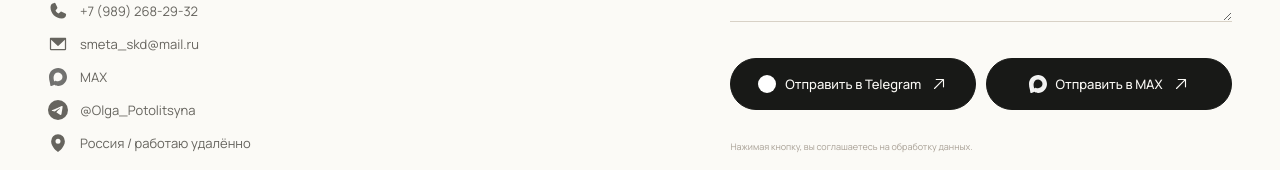
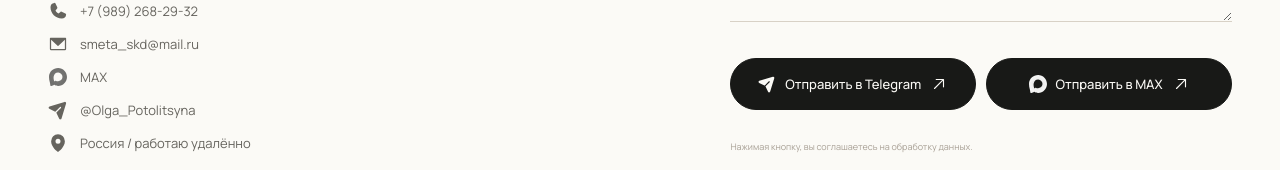
Before and after one commit to andrik268/smeta-olga, a React (Vite) app: page / in a window 1280 px wide. Shown: the part 8359-8529 px from the top of the page. Built offline with nearby package versions, Linux system fonts and the light colour scheme.

Commit message:
Use filled paper plane icon

```diff
--- a/src/App.jsx
+++ b/src/App.jsx
@@ -8,6 +8,7 @@ import {
   FileText,
   List,
   MapPin,
+  PaperPlaneTilt,
   Phone,
   ShieldCheck,
   X,
@@ -17,7 +18,6 @@ const phoneDisplay = "+7 (989) 268-29-32";
 const phoneDigits = "79892682932";
 const email = "smeta_skd@mail.ru";
 const telegramHandle = "Olga_Potolitsyna";
-const telegramIcon = "/icons/telegram-official.svg";
 const maxUrl = "https://max.ru/u/f9LHodD0cOI_G2sVZ8gKxhe-DnUjMUCJzj084chXgs36UZwrQC-z7J9T99o";
 
 const navItems = [
@@ -192,7 +192,7 @@ function App() {
               <span>MAX</span>
             </a>
             <a className="menu-social-link" href={`https://t.me/${telegramHandle}`} target="_blank" rel="noreferrer">
-              <img className="social-icon" src={telegramIcon} alt="" width="20" height="20" aria-hidden="true" />
+              <PaperPlaneTilt className="social-icon" size={20} weight="fill" aria-hidden="true" />
               <span>Telegram</span>
             </a>
           </div>
@@ -375,7 +375,7 @@ function App() {
                 <a href={`tel:+${phoneDigits}`}><Phone size={20} weight="fill" />{phoneDisplay}</a>
                 <a href={`mailto:${email}`}><EnvelopeSimple size={20} weight="fill" />{email}</a>
                 <a href={maxUrl} target="_blank" rel="noreferrer"><span className="social-icon max-social-icon" aria-hidden="true" />MAX</a>
-                <a href={`https://t.me/${telegramHandle}`} target="_blank" rel="noreferrer"><img className="social-icon" src={telegramIcon} alt="" width="20" height="20" aria-hidden="true" />@{telegramHandle}</a>
+                <a href={`https://t.me/${telegramHandle}`} target="_blank" rel="noreferrer"><PaperPlaneTilt className="social-icon" size={20} weight="fill" aria-hidden="true" />@{telegramHandle}</a>
                 <span><MapPin size={20} weight="fill" />Россия / работаю удалённо</span>
               </div>
             </div>
@@ -394,7 +394,7 @@ function App() {
               </label>
               <div className="form-actions">
                 <button className="button button--dark form-submit" type="submit" name="channel" value="telegram">
-                  <img className="button-social-icon button-telegram-icon" src={telegramIcon} alt="" width="18" height="18" aria-hidden="true" />
+                  <PaperPlaneTilt className="button-social-icon" size={18} weight="fill" aria-hidden="true" />
                   {formState === "telegram" ? "Telegram открыт" : "Отправить в Telegram"}
                   <ArrowUpRight size={18} />
                 </button>
--- a/src/styles.css
+++ b/src/styles.css
@@ -192,15 +192,7 @@ p {
   filter: brightness(0) invert(1);
 }
 
-.button-telegram-icon {
-  filter: brightness(0) invert(1);
-}
-
 .button--dark:hover .button-max-icon {
-  filter: none;
-}
-
-.button--dark:hover .button-telegram-icon {
   filter: none;
 }
 
```
Also changed, not shown: public/icons/telegram-official.svg (deleted).
